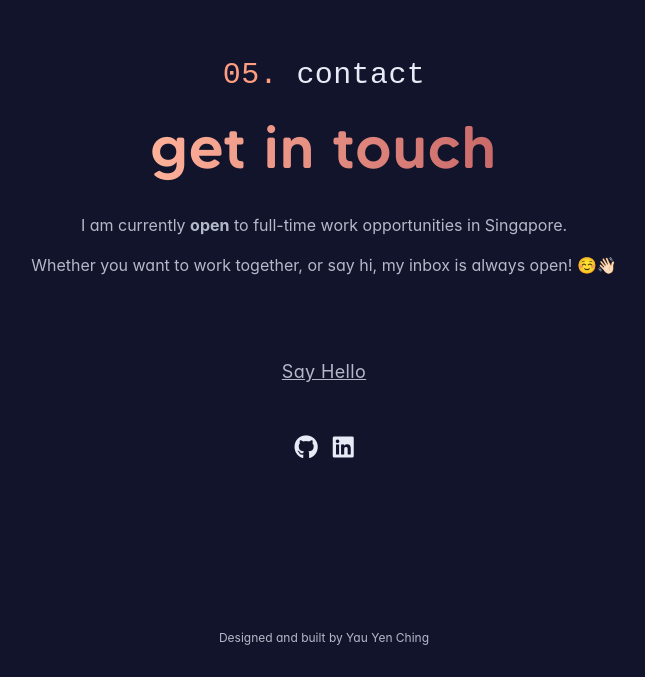
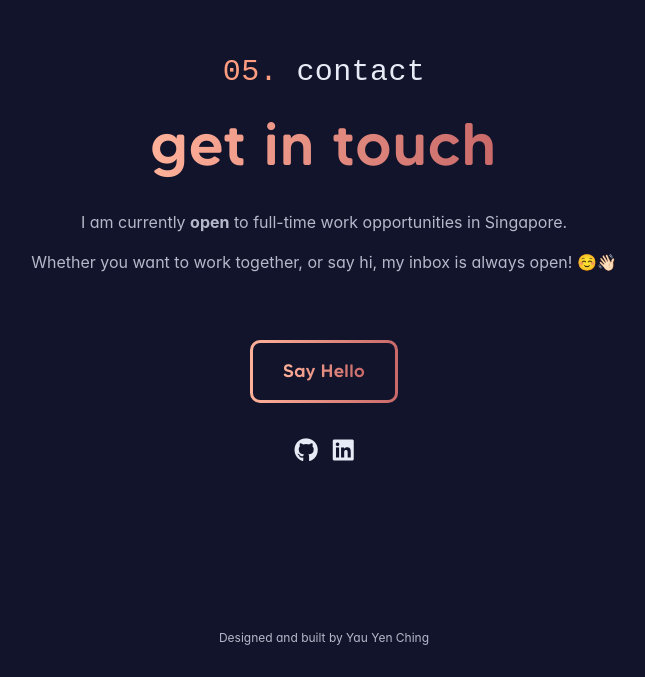
Before and after one commit to yauyenching/portfolio-site, a Next.js app: page / in a window 1280 px wide. Shown: the part 4130-4807 px from the top of the page, without its empty margins (316-961 px from the left). Built offline with nearby package versions, Linux system fonts and the light colour scheme; a web font is replaced by a local one.

Commit message:
feat: Add noULine variant to Link

```diff
--- a/pages/sections/Projects.tsx
+++ b/pages/sections/Projects.tsx
@@ -66,7 +66,7 @@ export default function Projects() {
                     {!downloadLink ? (
                       downloads
                     ) : (
-                      <Link variant='stats' href={downloadLink}>
+                      <Link variant='noULine' href={downloadLink}>
                         <i className='fa-solid fa-download' style={{ marginRight: '5px' }} />
                         {downloads}
                       </Link>
--- a/styles/theme.ts
+++ b/styles/theme.ts
@@ -70,10 +70,28 @@ const theme = extendTheme({
             textDecoration: 'none',
           },
         },
-        stats: {
+        noULine: {
           textDecoration: 'none',
           _hover: {
             textDecoration: 'none',
+          },
+        },
+        gradient: {
+          fontFamily: 'MADE Tommy Soft',
+          fontWeight: 500,
+          border: '3px solid',
+          borderRadius: '10px',
+          borderColor: 'transparent',
+          background: `linear-gradient(var(--chakra-colors-brand-bg), var(--chakra-colors-brand-bg)) padding-box,
+          var(--chakra-colors-brand-gradient) border-box`,
+          textDecoration: 'none',
+          _hover: {
+            textDecoration: 'none',
+          },
+          '> *': {
+            background: 'brand.gradient',
+            backgroundClip: 'text',
+            textFillColor: 'transparent',
           },
         },
       },
```
